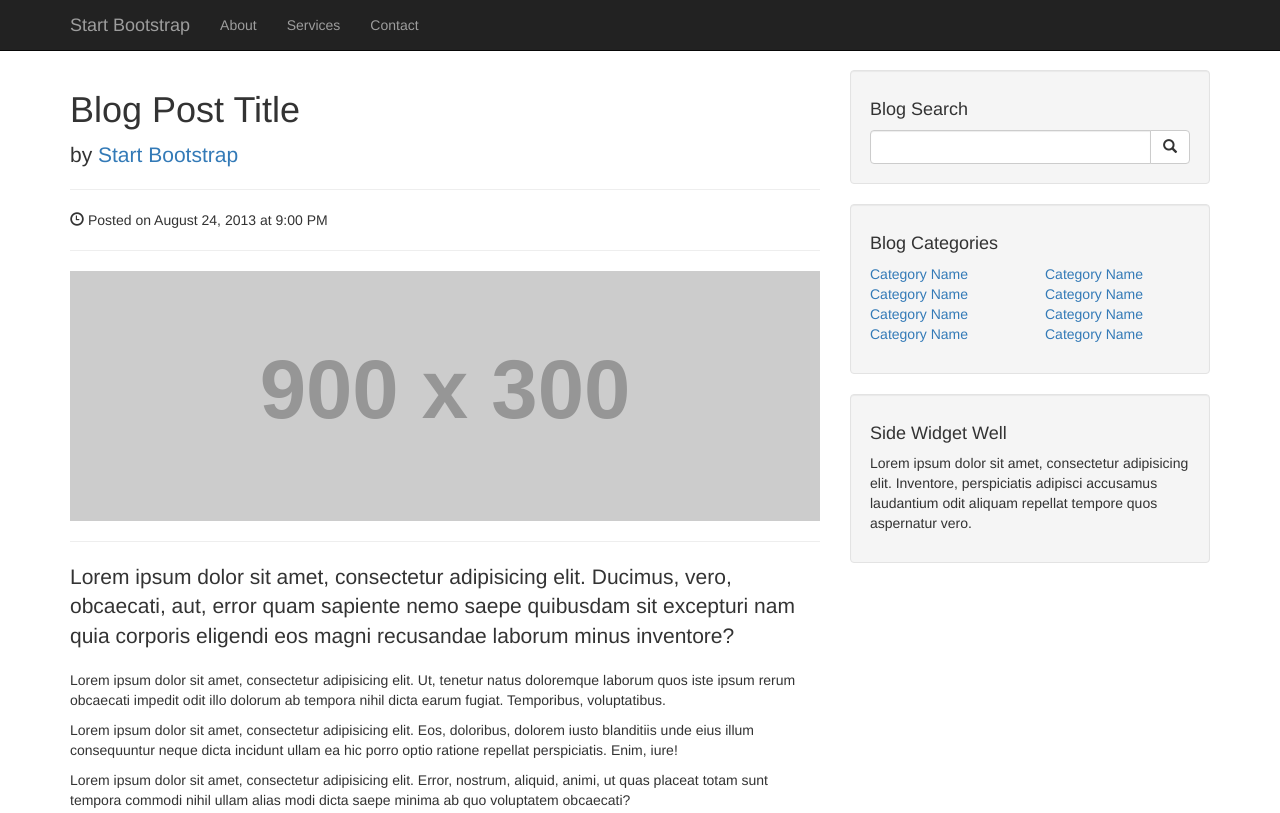
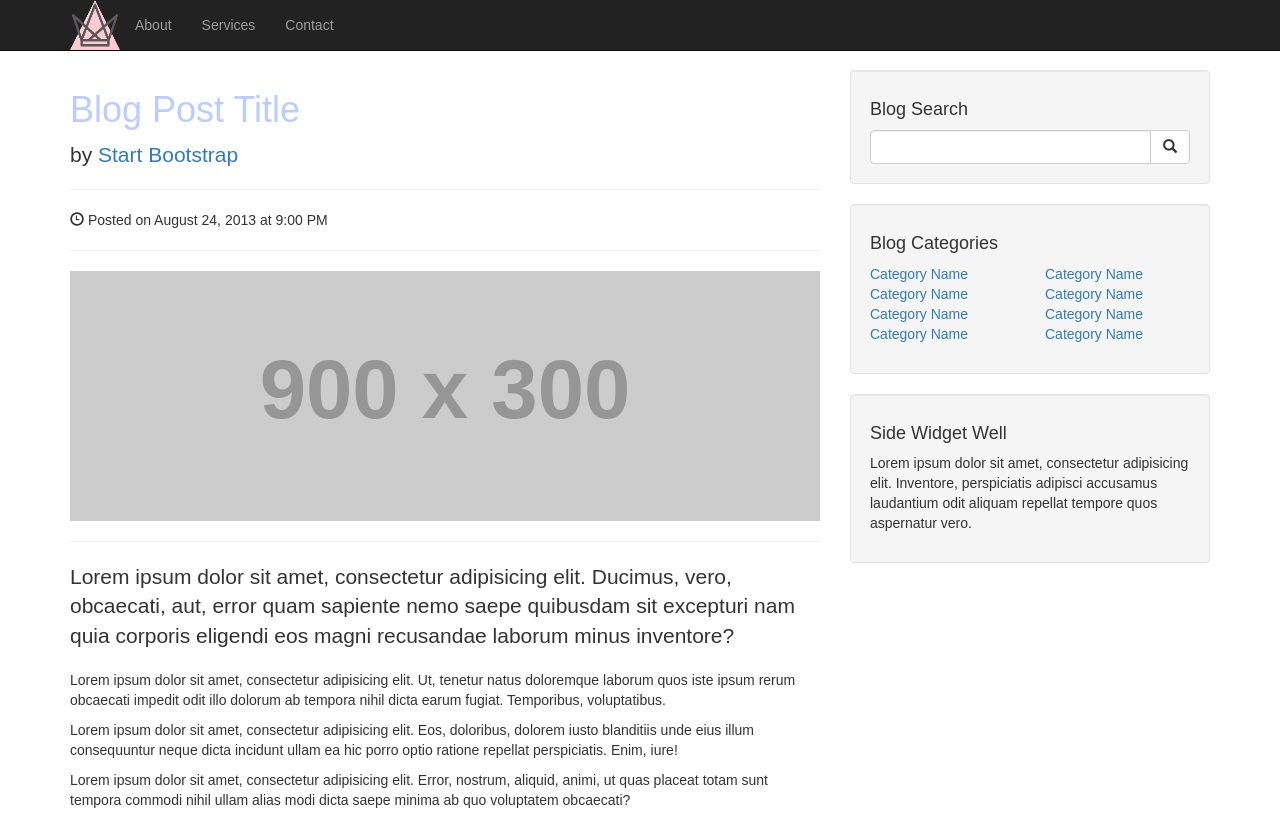
Before and after one commit to sarabrownxx/Competition, a plain HTML site: page index.html in a window 1280 px wide. Shown: the top 813 px of the page. Drawn offline with Linux system fonts and the light colour scheme; placeholder pictures from the web are drawn by us.

Commit message:
added logo

```diff
--- a/index.html
+++ b/index.html
@@ -9,13 +9,15 @@
     <meta name="description" content="">
     <meta name="author" content="">
 
-    <title>Blog Post - Start Bootstrap Template</title>
+    <title>The Broke Life</title>
 
     <!-- Bootstrap Core CSS -->
     <link href="css/bootstrap.min.css" rel="stylesheet">
 
     <!-- Custom CSS -->
     <link href="css/blog-post.css" rel="stylesheet">
+
+    <link href="home.css" rel="stylesheet">
 
     <!-- HTML5 Shim and Respond.js IE8 support of HTML5 elements and media queries -->
     <!-- WARNING: Respond.js doesn't work if you view the page via file:// -->
@@ -39,7 +41,7 @@
                     <span class="icon-bar"></span>
                     <span class="icon-bar"></span>
                 </button>
-                <a class="navbar-brand" href="#">Start Bootstrap</a>
+                <a><img src= "Logo.png" width= 50 height= 50></a>
             </div>
             <!-- Collect the nav links, forms, and other content for toggling -->
             <div class="collapse navbar-collapse" id="bs-example-navbar-collapse-1">
```
Also changed, not shown: Logo.png (added).
